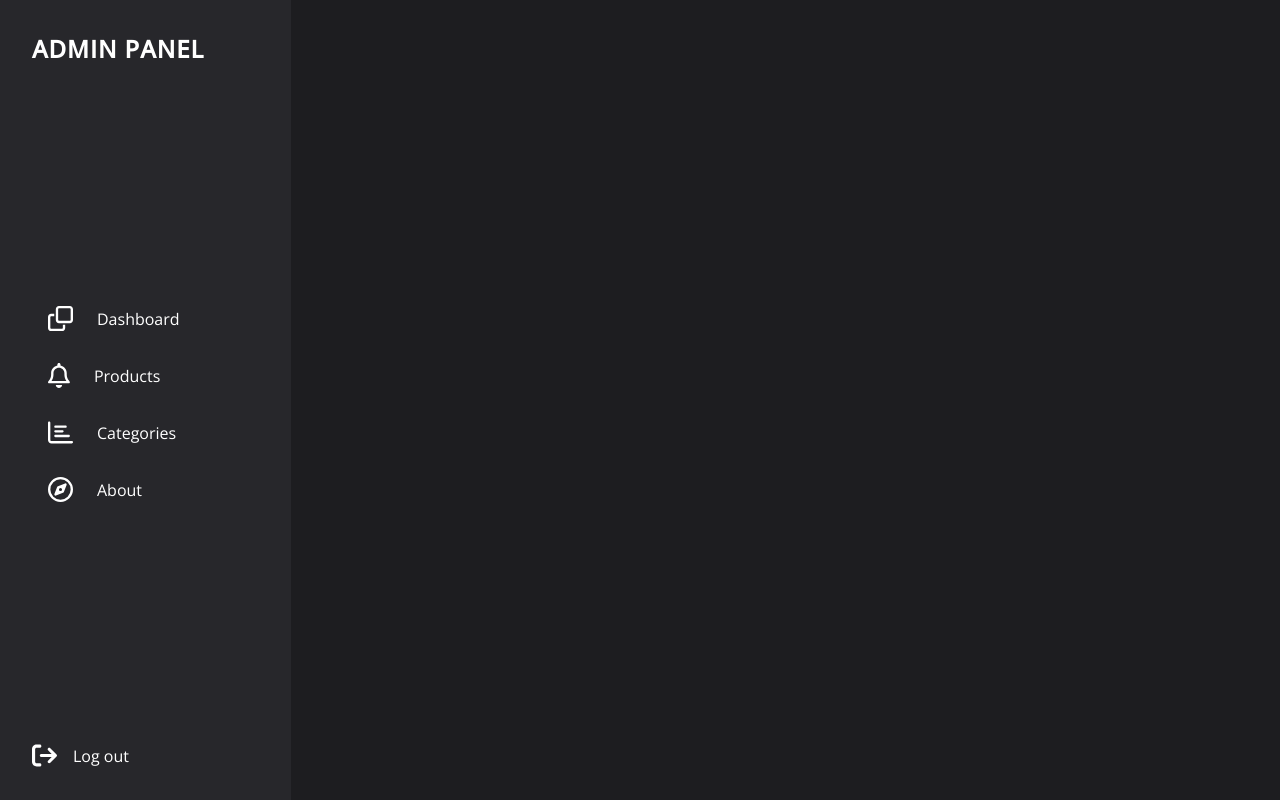
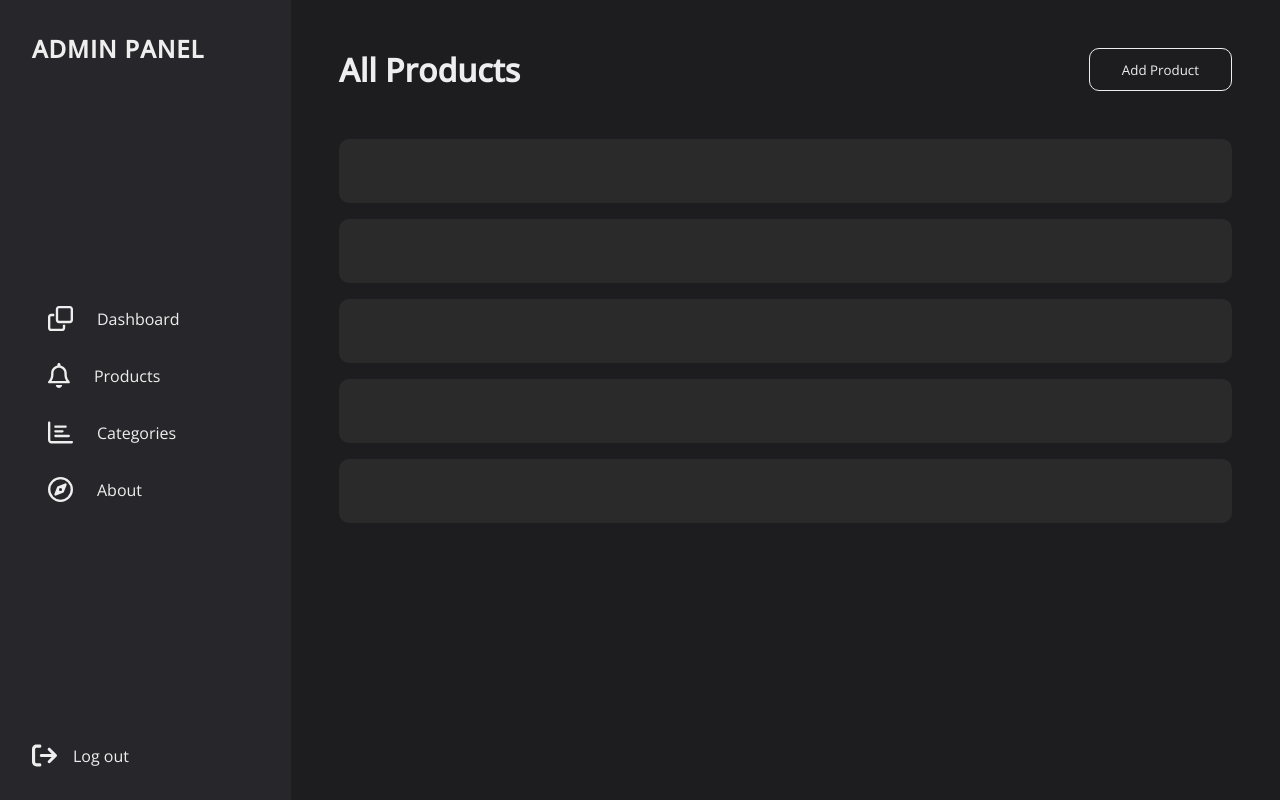
Before and after one commit to danlleo/Pizza-Store-with-Admin-Panel, a React (Create React App) app in the folder clients/admin-panel/: page /products in a window 1280 px wide. Built offline with nearby package versions, Linux system fonts and the light colour scheme.

Commit message:
Color update

```diff
--- /dev/null
+++ b/clients/admin-panel/src/components/product/Product.css
@@ -0,0 +1,9 @@
+.product {
+  display: flex;
+  padding: 2rem;
+  width: 100%;
+  background: #2a2a2a;
+  border-radius: 10px;
+  margin-bottom: 1rem;
+  cursor: pointer;
+}
--- /dev/null
+++ b/clients/admin-panel/src/components/product/Product.tsx
@@ -0,0 +1,7 @@
+import './Product.css'
+
+const Product = () => {
+  return <div className='product'></div>
+}
+
+export default Product
--- a/clients/admin-panel/src/components/table/Table.css
+++ b/clients/admin-panel/src/components/table/Table.css
@@ -5,7 +5,7 @@ table {
   overflow: hidden;
   width: 100%;
   position: relative;
-  color: #fff;
+  color: #eee;
 }
 
 table tbody {
@@ -20,8 +20,8 @@ table thead tr {
   height: 60px;
   background: #2a2a2a;
   font-size: 16px;
-  color: #fff;
 }
+
 table tbody tr {
   height: 48px;
   border-bottom: 1px solid #535353;
@@ -89,19 +89,4 @@ table th.r {
     left: 10px;
     top: 0;
   }
-  table tbody tr td:nth-child(1):before {
-    content: 'Code';
-  }
-  table tbody tr td:nth-child(2):before {
-    content: 'Stock';
-  }
-  table tbody tr td:nth-child(3):before {
-    content: 'Cap';
-  }
-  table tbody tr td:nth-child(4):before {
-    content: 'Inch';
-  }
-  table tbody tr td:nth-child(5):before {
-    content: 'Box Type';
-  }
 }
--- a/clients/admin-panel/src/layout/navbar/Navbar.css
+++ b/clients/admin-panel/src/layout/navbar/Navbar.css
@@ -14,7 +14,7 @@
   width: 100%;
   display: flex;
   align-items: center;
-  color: #fff;
+  color: #eee;
 }
 
 .navbar .navbar__logo img {
@@ -39,7 +39,7 @@
   align-items: center;
   width: 100%;
   padding: 1rem;
-  color: #fff;
+  color: #eee;
   transition: 0.2s ease-in-out;
 }
 
@@ -53,7 +53,7 @@
 }
 
 .navbar .navbar__logout {
-  color: #fff;
+  color: #eee;
   display: flex;
   align-items: center;
   cursor: pointer;
--- a/clients/admin-panel/src/pages/home/Home.css
+++ b/clients/admin-panel/src/pages/home/Home.css
@@ -4,7 +4,7 @@
 }
 
 .home h1 {
-  color: #fff;
+  color: #eee;
 
 }
 
@@ -39,7 +39,7 @@
   justify-content: space-around;
   align-items: center;
   background: #2a2a2a;
-  color: #fff;
+  color: #eee;
   border-radius: 10px;
   padding: 1rem 1.5rem;
 }
--- a/clients/admin-panel/src/pages/products/Products.css
+++ b/clients/admin-panel/src/pages/products/Products.css
@@ -11,3 +11,19 @@
   padding: 3rem;
   margin: 0 auto;
 }
+
+.products__body__head {
+  display: flex;
+  justify-content: space-between;
+  color: #eee;
+  margin-bottom: 3rem;
+}
+
+.products__body__head button {
+  cursor: pointer;
+  background: none;
+  border-radius: 10px;
+  padding: 0 2rem;
+  color: #eee;
+  border: 1px solid #eee;
+}
--- a/clients/admin-panel/src/pages/products/Products.tsx
+++ b/clients/admin-panel/src/pages/products/Products.tsx
@@ -1,3 +1,4 @@
+import Product from '../../components/product/Product'
 import Navbar from '../../layout/navbar/Navbar'
 import './Products.css'
 
@@ -5,7 +6,17 @@ const Products = () => {
   return (
     <div className='products'>
       <Navbar />
-      <div className="products__body"></div>
+      <div className='products__body'>
+        <div className='products__body__head'>
+          <h1>All Products</h1>
+          <button>Add Product</button>
+        </div>
+        <Product />
+        <Product />
+        <Product />
+        <Product />
+        <Product />
+      </div>
     </div>
   )
 }
```
